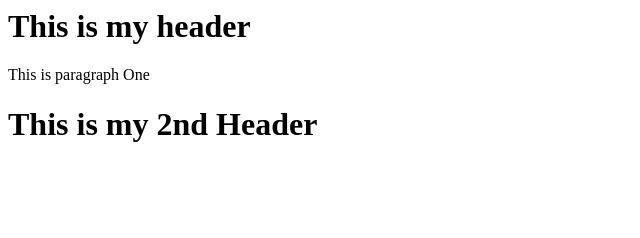
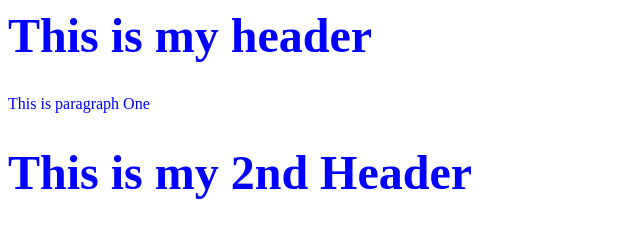
Before and after one commit to rahilsk25/SshRemoteRepo, a plain HTML site: page index.html in a window 1280 px wide. Shown: the whole page, without its empty margins (0-640 px from the left). Drawn offline with Linux system fonts and the light colour scheme.

Commit message:
Added Style tag as per review comments

```diff
--- a/index.html
+++ b/index.html
@@ -4,6 +4,12 @@
   <title>
   First Project
 </title>
+<Head>
+<style>
+H1{color:blue; font-size:300%}
+p{color:blue}
+</style>
+</Head>
 <body>
   <h1>
     This is my header
```
